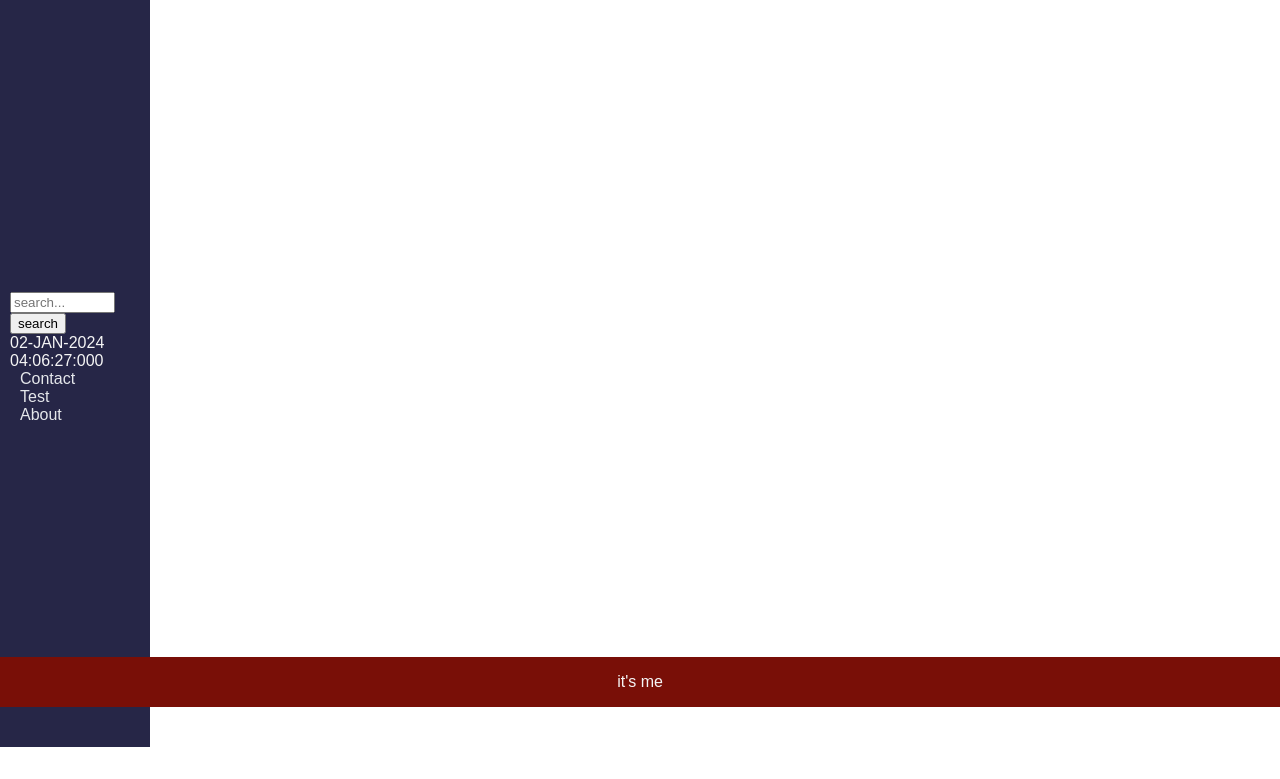
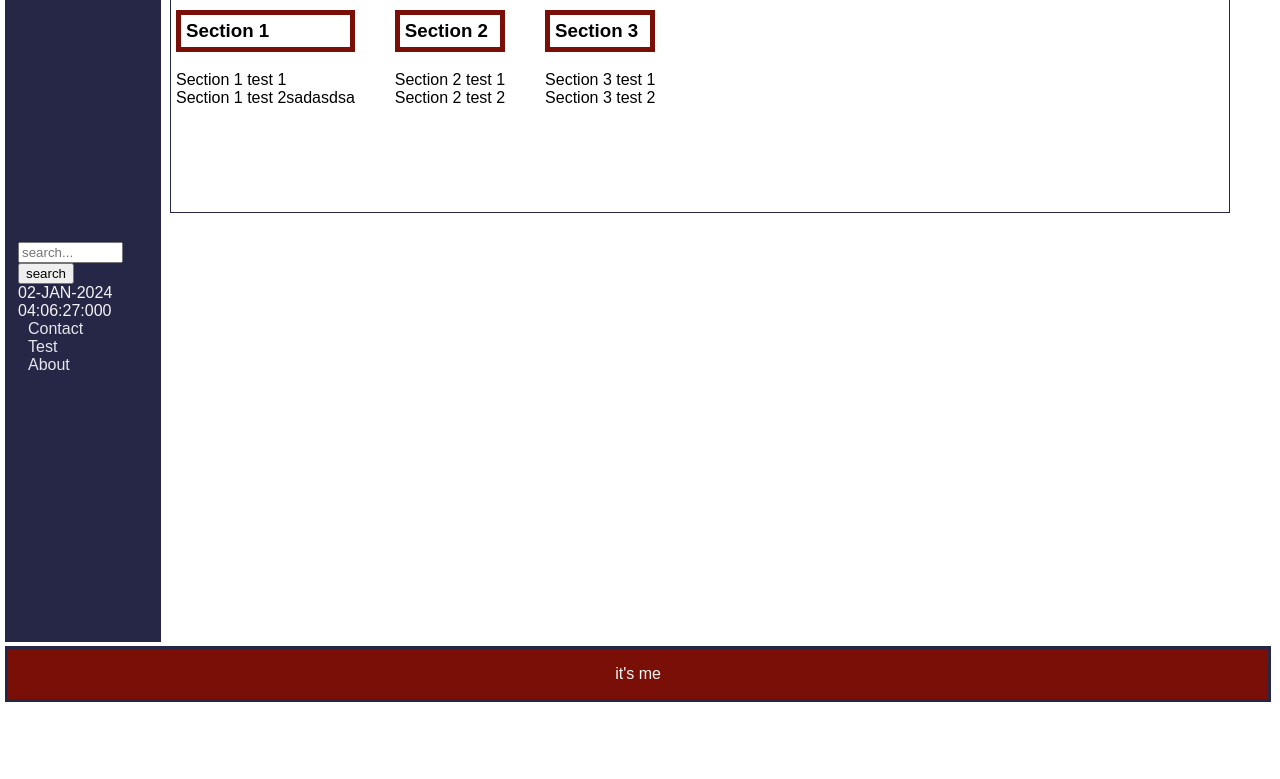
Before and after one commit to Thermidorien/new-landing-page, a plain HTML site: page index.html in a window 1280 px wide. Shown: the part 93-872 px from the top of the page. After the commit the page ends 800 px from the top, so only its background shows below. Drawn offline with Linux system fonts and the light colour scheme.

Commit message:
Dunno it's been a while

```diff
--- a/index.html
+++ b/index.html
@@ -34,20 +34,29 @@
     </div>
 
     <div class="body">
-        <div class="section-1">
-            <div>test 1 <br><br><br><br><br><br><br><br><br><br><br><br><br> </div>
-            <div>test 2 <br><br><br><br><br><br><br><br><br><br><br><br><br> </div>
+
+        <h1 class="body-header">Header Test</h1>
+
+        <div class="sections">
+            <div class="section-1 subsection">
+                <h3>Section 1</h3>
+                <div>Section 1 test 1</div>
+                <div>Section 1 test 2sadasdsa</div>
+            </div>
+
+            <div class="section-2 subsection">
+                <h3>Section 2</h3>
+                <div>Section 2 test 1</div>
+                <div>Section 2 test 2</div>
+            </div>
+
+            <div class="section-3 subsection">
+                <h3>Section 3</h3>
+                <div>Section 3 test 1</div>
+                <div>Section 3 test 2</div>
+            </div>
         </div>
 
-        <div class="section-2">
-            <div>test 1 <br><br><br><br><br><br><br><br><br><br><br><br><br> </div>
-            <div>test 2 <br><br><br><br><br><br><br><br><br><br><br><br><br> </div>
-        </div>
-
-        <div class="section-3">
-            <div>test 1 <br><br><br><br><br><br><br><br><br><br><br><br><br> </div>
-            <div>test 2 <br><br><br><br><br><br><br><br><br><br><br><br><br> </div>
-        </div>
     </div>
 
     <footer class="footer">
--- a/styles.css
+++ b/styles.css
@@ -8,16 +8,17 @@ body {
     position: fixed;
     display: flex;
     flex-direction: column;
-    top: 0;
-    left: 0;
+    top: 5px;
+    bottom: 65px;
+    left: 5px;
     width: 150px;
-    height:100%;
     color: whitesmoke;
     background-color: rgb(38, 38, 71);
     padding: 0px 0px 0px 0px;
     z-index: 999;
     justify-content: flex-start;
     padding: 20px 0;
+    border: 3px solid rgb(38, 38, 71);
 }
 
 .header-logo img {
@@ -55,7 +56,41 @@ body {
     text-shadow: 2px 2px 1px black;
 }
 
+.body {
+    margin-top: 5px;
+    margin-left: 170px;
+    margin-right: 50px;
+    padding-top: 5px;
+    display: flex;
+    flex-direction: column;
+    border: 1px solid rgb(38, 38, 71)
+}
 
+.body-header {
+    margin-top: 0px;
+    margin-left: 5px;
+    padding: 0px;
+    border: 5px solid rgb(38, 38, 71);
+}
+
+.sections {
+    display: flex;
+    flex-direction: row;
+    margin-bottom: 50px;
+}
+
+.subsection {
+    display: flex;
+    flex-direction: column;
+    margin-bottom: 50px;
+    margin-right: 30px;
+    padding: 5px;
+}
+
+.subsection h3{
+    padding: 5px;
+    border: 5px solid rgb(121, 15, 7);
+}
 
 
 .footer {
@@ -66,10 +101,12 @@ body {
     background-color: rgb(121, 15, 7);
     text-align: center;
     padding: 0px 0px 0px 0px;
-    width: 100%;
+    margin: 5px 5px 5px 5px;
     height:50px;
+    width: calc(100% - 20px);
     align-items: left;
     bottom: 0;
     z-index: 999;
     justify-content: center;
+    border: 3px solid rgb(38, 38, 71);
 }
```
